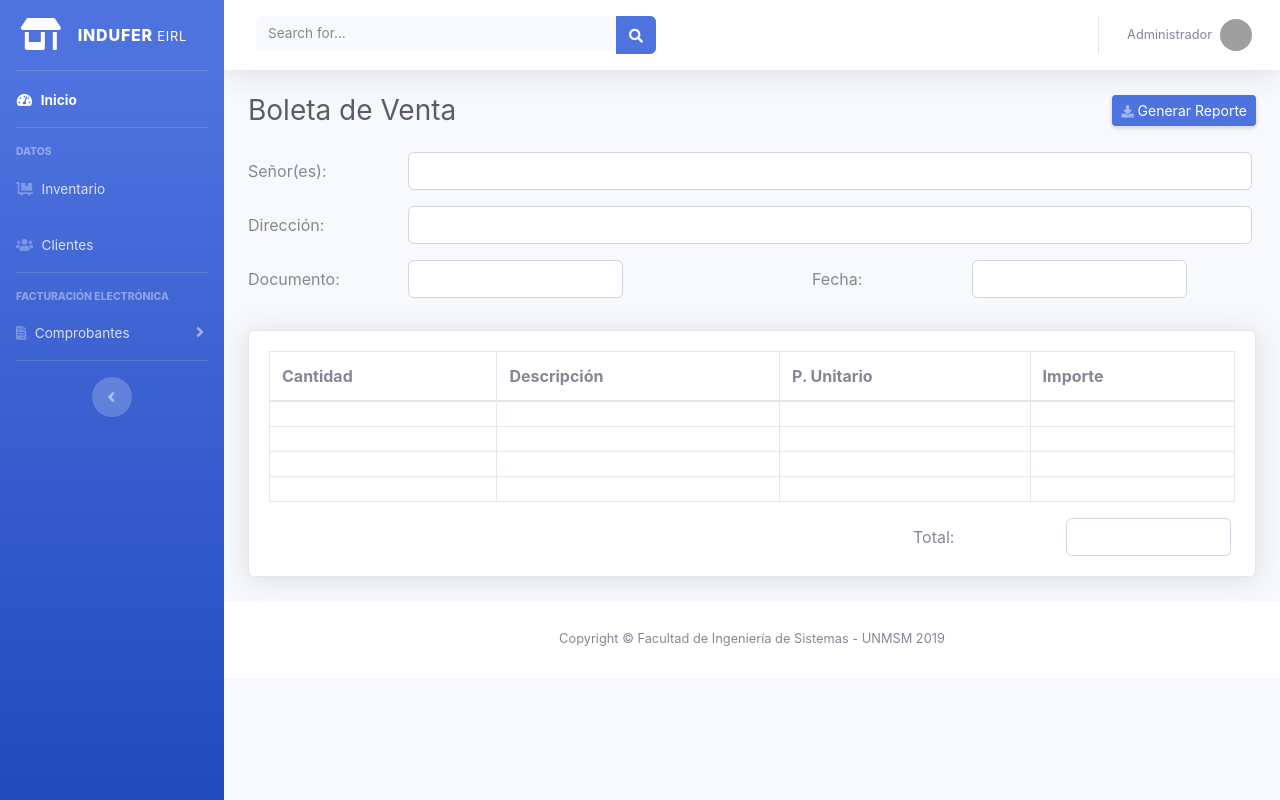
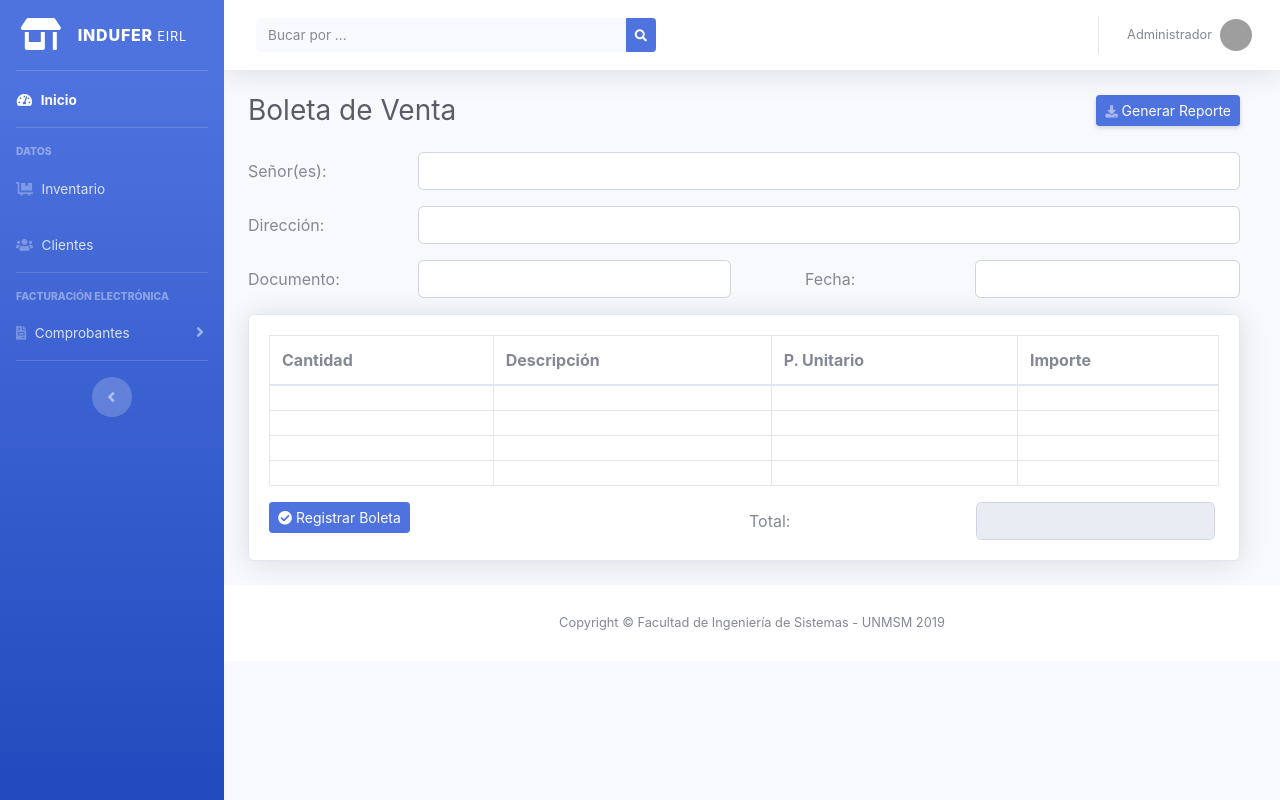
Before and after one commit to melinna-rojas/SFE, a plain HTML site: page comprobantes-boleta.html in a window 1280 px wide. Drawn offline with Linux system fonts and the light colour scheme; grey boxes are pictures that could not be loaded.

Commit message:
Comprobantes Boleta client side validation added

```diff
--- a/comprobantes-boleta.html
+++ b/comprobantes-boleta.html
@@ -7,7 +7,8 @@
   <link rel="icon" type="image/png" href="img/logo.png" />
   <meta http-equiv="X-UA-Compatible" content="ie=edge">
   <link rel="stylesheet" href="css/sfe.min.css">
-  <link rel="stylesheet" href="https://use.fontawesome.com/releases/v5.8.1/css/all.css" integrity="sha384-50oBUHEmvpQ+1lW4y57PTFmhCaXp0ML5d60M1M7uH2+nqUivzIebhndOJK28anvf" crossorigin="anonymous">
+  <link rel="stylesheet" href="https://use.fontawesome.com/releases/v5.8.1/css/all.css"
+    integrity="sha384-50oBUHEmvpQ+1lW4y57PTFmhCaXp0ML5d60M1M7uH2+nqUivzIebhndOJK28anvf" crossorigin="anonymous">
   <title>SFE</title>
 </head>
 
@@ -63,7 +64,8 @@
       <!--TODO: Change aria-labelledby-->
       <!-- Nav Item - Facturación Collapse Menu -->
       <li class="nav-item">
-        <a class="nav-link collapsed" href="#" data-toggle="collapse" data-target="#collapseUtilities" aria-expanded="true" aria-controls="collapseUtilities">
+        <a class="nav-link collapsed" href="#" data-toggle="collapse" data-target="#collapseUtilities"
+          aria-expanded="true" aria-controls="collapseUtilities">
           <i class="fas fa-file-invoice"></i>
           <span>Comprobantes</span>
         </a>
@@ -104,9 +106,10 @@
           <!-- Topbar Search -->
           <form class="d-none d-sm-inline-block form-inline mr-auto ml-md-3 my-2 my-md-0 mw-100 navbar-search">
             <div class="input-group">
-              <input type="text" class="form-control bg-light border-0 small" placeholder="Search for..." aria-label="Search" aria-describedby="basic-addon2">
+              <input type="text" class="form-control bg-light border-0 small" placeholder="Bucar por ..."
+                aria-label="Search" aria-describedby="basic-addon2">
               <div class="input-group-append">
-                <button class="btn btn-primary" type="button">
+                <button class="btn btn-sm btn-primary" type="button">
                   <i class="fas fa-search fa-sm"></i>
                 </button>
               </div>
@@ -121,7 +124,8 @@
 
             <!-- Nav Item - User Information -->
             <li class="nav-item dropdown no-arrow">
-              <a class="nav-link dropdown-toggle" href="#" id="userDropdown" role="button" data-toggle="dropdown" aria-haspopup="true" aria-expanded="false">
+              <a class="nav-link dropdown-toggle" href="#" id="userDropdown" role="button" data-toggle="dropdown"
+                aria-haspopup="true" aria-expanded="false">
                 <span class="mr-2 d-none d-lg-inline text-gray-600 small">Administrador</span>
                 <img class="img-profile rounded-circle" src="https://source.unsplash.com/QAB-WJcbgJk/60x60">
               </a>
@@ -145,55 +149,82 @@
         <!-- Begin Page Content -->
         <div class="container-fluid">
           <!-- Page Heading -->
-          <div class="d-sm-flex align-items-center justify-content-between mb-4">
+          <div class="d-sm-flex align-items-center justify-content-between mb-4 mr-3">
             <h1 class="h3 mb-0 text-gray-800">Boleta de Venta</h1>
             <a href="#" class="d-none d-sm-inline-block btn btn-sm btn-primary shadow-sm">
               <i class="fas fa-download fa-sm text-white-50"></i>
               Generar Reporte</a>
           </div>
 
-          <form action="#">
+          <form class="needs-validation" action="#" novalidate>
 
-            <div class="form-group row">
-              <div class="col">
-                <div class="row">
+            <div class="form-group form-row">
               <!--Emisor-->
               <label for="inputCliente" class="col-2 col-form-label">Señor(es):</label>
-                  <input type="text" class="col form-control mr-3" id="inputCliente">
+              <div class="col mr-3">
+                <input type="text" class="form-control" id="inputCliente" required>
+                <div class="valid-feedback">
+                  ¡Correcto!
+                </div>
+                <div class="invalid-feedback">
+                  Ingresar el nombre
                 </div>
               </div>
             </div>
 
-            <div class="form-group row">
-              <div class="col">
-                <div class="row">
+            <div class="form-group form-row">
               <!--Dirección-->
               <label for="inputDireccion" class="col-2 col-form-label">Dirección:</label>
-                  <input type="text" class="col form-control mr-3" id="inputDireccion">
+              <div class="col mr-3">
+                <input type="text" class="form-control" id="inputDireccion" required>
+                <div class="valid-feedback">
+                  ¡Correcto!
                 </div>
+                <div class="invalid-feedback">
+                  Ingresar la direccion
                 </div>
               </div>
 
-            <div class="form-group row">
-              <div class="col">
-                <div class="row">
+            </div>
+
+            <div class="form-group form-row">
               <!--Numero de documento-->
+              <div class="col-6">
+                <div class="form-row">
                   <label for="inputDocumento" class="col-4 col-form-label">Documento:</label>
-                  <input type="text" class="col-5 form-control " id="inputDocumento">
+                  <div class="col mr-3">
+                    <input type="text" class="form-control" id="inputDocumento" required>
+                    <div class="valid-feedback">
+                      ¡Correcto!
+                    </div>
+                    <div class="invalid-feedback">
+                      Ingresar el documento
                     </div>
                   </div>
 
-              <div class="col">
-                <div class="row">
+                </div>
+              </div>
+
+
+              <div class="col-6">
+                <div class="form-row">
                   <!--Fecha-->
                   <label for="inputFecha" class="col-4 ml-5 col-form-label">Fecha:</label>
-                  <input type="text" class="col-5 form-control mb-3" id="inputFecha">
+                  <div class="col mr-3">
+                    <input type="text" class="form-control" id="inputFecha" required>
+                    <div class="valid-feedback">
+                      ¡Correcto!
+                    </div>
+                    <div class="invalid-feedback">
+                      Ingresar la fecha
+                    </div>
+                  </div>
                 </div>
               </div>
             </div>
 
             <!--Tabla de Items-->
-            <div class="card shadow mb-4">
+            <div class="card shadow mb-4 mr-3">
 
               <div class="card-body">
                 <div class="table-responsive">
@@ -237,10 +268,22 @@
                   </table>
                 </div>
 
-                <div class="row justify-content-end">
+                <div class="form-row">
                   <!--Importe Total-->
-                  <label for="inputTotal" class="col-2 col-form-label">Total:</label>
-                  <input type="text" class="col-2 mr-3 form-control" id="inputTotal">
+                  <div class="col-6">
+                    <div class="row">
+                      <div class="col">
+                        <button class="btn btn-sm btn-primary" type="submit"><i class="fa fa-check-circle"></i>
+                          Registrar Boleta</button>
+                      </div>
+                    </div>
+                  </div>
+                  <div class="col-6">
+                    <div class="row mr-1 justify-content-end">
+                      <label for="inputTotal" class="col-6 col-form-label">Total:</label>
+                      <input type="text" class="col  form-control" id="inputTotal" disabled>
+                    </div>
+                  </div>
 
                 </div>
 
@@ -275,7 +318,8 @@
   </a>
 
   <!-- Help Modal-->
-  <div class="modal fade" id="helpModal" tabindex="-1" role="dialog" aria-labelledby="exampleModalLabel" aria-hidden="true">
+  <div class="modal fade" id="helpModal" tabindex="-1" role="dialog" aria-labelledby="exampleModalLabel"
+    aria-hidden="true">
     <div class="modal-dialog" role="document">
       <div class="modal-content">
         <div class="modal-header">
@@ -292,7 +336,8 @@
   </div>
 
   <!-- About Modal-->
-  <div class="modal fade" id="aboutModal" tabindex="-1" role="dialog" aria-labelledby="exampleModalLabel" aria-hidden="true">
+  <div class="modal fade" id="aboutModal" tabindex="-1" role="dialog" aria-labelledby="exampleModalLabel"
+    aria-hidden="true">
     <div class="modal-dialog" role="document">
       <div class="modal-content">
         <div class="modal-header">
@@ -321,6 +366,8 @@
   <script src="js/popper.min.js"></script>
 
   <script src="js/bootstrap.min.js"></script>
+
+  <script src="js/validation.js"></script>
 </body>
 
 </html>
--- /dev/null
+++ b/js/validation.js
@@ -0,0 +1,18 @@
+(function() {
+    'use strict';
+    window.addEventListener('load', function() {
+
+      var forms = document.getElementsByClassName('needs-validation');
+
+      var validation = Array.prototype.filter.call(forms, function(form) {
+
+        form.addEventListener('submit', function(event) {
+          if (form.checkValidity() === false) {
+            event.preventDefault();
+            event.stopPropagation();
+          }
+          form.classList.add('was-validated');
+        }, false);
+      });
+    }, false);
+  })();
```
Also changed, not shown: clientes.html (+1 -1 lines), comprobantes-factura.html (+1 -1 lines), index.html (+1 -1 lines), inventario.html (+1 -1 lines). Lines whose indentation alone changed are shown as unchanged.
